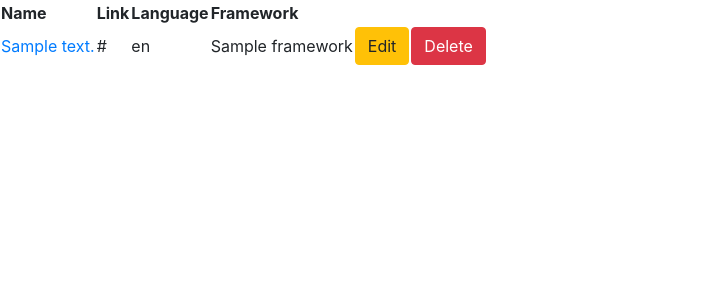
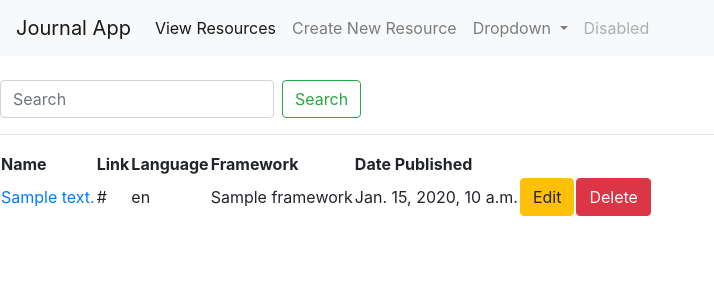
Before and after one commit to danielbe11/learnjournal, a Django app: template journal/templates/journal/view_resources.html in a window 1280 px wide. Shown: the top 300 px of the page, without its empty margins (0-714 px from the left). Run offline with Django 3.2, Linux system fonts and the light colour scheme; the template is opened without the code that fills it: most values are stand-ins (such as "Sample title", 1, 10 or a date in 2020); some libraries are stand-ins or nearby versions.

Commit message:
Added navbar, search function, delete function, notes field in form

```diff
--- a/journal/templates/journal/base.html
+++ b/journal/templates/journal/base.html
@@ -1,4 +1,5 @@
 {% load static %}
+
 
 <!DOCTYPE html>
 <html>
@@ -7,9 +8,42 @@
         <meta>
         <link href="{% static 'css/bootstrap.min.css' %}" rel="stylesheet">
     </head>
+
     <body>
+    <nav class="navbar navbar-expand-lg navbar-light bg-light">
+  <a class="navbar-brand" href="#">Journal App</a>
+  <button class="navbar-toggler" type="button" data-toggle="collapse" data-target="#navbarSupportedContent" aria-controls="navbarSupportedContent" aria-expanded="false" aria-label="Toggle navigation">
+    <span class="navbar-toggler-icon"></span>
+  </button>
+
+  <div class="collapse navbar-collapse" id="navbarSupportedContent">
+    <ul class="navbar-nav mr-auto">
+      <li class="nav-item active">
+        <a class="nav-link" href="{% url 'journal:view_resources' %}">View Resources <span class="sr-only">(current)</span></a>
+      </li>
+      <li class="nav-item">
+        <a class="nav-link" href="{% url 'journal:create_new_resource' %}">Create New Resource</a>
+      </li>
+      <li class="nav-item dropdown">
+        <a class="nav-link dropdown-toggle" href="#" id="navbarDropdown" role="button" data-toggle="dropdown" aria-haspopup="true" aria-expanded="false">
+          Dropdown
+        </a>
+        <div class="dropdown-menu" aria-labelledby="navbarDropdown">
+          <a class="dropdown-item" href="#">Action</a>
+          <a class="dropdown-item" href="#">Another action</a>
+          <div class="dropdown-divider"></div>
+          <a class="dropdown-item" href="#">Something else here</a>
+        </div>
+      </li>
+      <li class="nav-item">
+        <a class="nav-link disabled" href="#">Disabled</a>
+      </li>
+    </ul>
+  </div>
+</nav>
     {% block content %}
     {% endblock %}
     <script src="{% static 'js/bootstrap.min.js' %}"></script>
     </body>
+
 </html>
--- a/journal/templates/journal/create_new_resource.html
+++ b/journal/templates/journal/create_new_resource.html
@@ -9,7 +9,7 @@
 {% if messages %}
 <ul class="messages">
     {% for message in messages %}
-    <li  {% if message.tags %} class=" {{ message.tags }} " {% endif %}> {{ message }} </li>
+    <h  {% if message.tags %} class=" {{ message.tags }} " {% endif %}> {{ message }} </h>
     {% endfor %}
 </ul>
 {% endif %}
--- a/journal/templates/journal/view_resources.html
+++ b/journal/templates/journal/view_resources.html
@@ -2,23 +2,35 @@
 
 
 {% block content %}
+<br>
+<form class="form-inline my-2 my-lg-0">
+  <input class="form-control mr-sm-2" type="search" name="q" placeholder="Search" aria-label="Search" value="{{ request.GET.q }}">
+  <button class="btn btn-outline-success my-2 my-sm-0" type="submit">Search</button>
+</form>
+
 <table>
     <tr>
         <th>Name</th>
         <th>Link</th>
         <th>Language</th>
         <th>Framework</th>
+        <th>Date Published</th>
     </tr>
+    <hr>
     {% for item in list_resources %}
     <tr>
         <td><a href="{% url 'journal:detail_resources' resource_id=item.id %}">{{ item.name_text }}</a></td>
         <td>{{ item.link }}</td>
         <td>{{ item.language }}</td>
         <td>{{ item.framework }}</td>
+        <td>{{ item.post_date }}</td>
         <td><a href="{% url 'journal:edit_resource' resource_id=item.id %}">
             <button class="btn btn-warning">Edit</button></a></td>
-        <td><button class="btn btn-danger">Delete</button></td>
+        <td><a href="{% url 'journal:delete_resource' resource_id=item.id %}">
+            <button class="btn btn-danger">Delete</button></td>
     </tr>
     {% endfor %}
 </table>
+
+
 {% endblock %}
--- a/journal/urls.py
+++ b/journal/urls.py
@@ -7,5 +7,6 @@ urlpatterns = [
     path('', views.view_resources, name='view_resources'),
     path('<int:resource_id>/', views.detail_resources, name='detail_resources'),
     path('new-resource/', views.create_new_resource, name='create_new_resource'),
-    path('edit-resource/<int:resource_id>/', views.edit_resource, name='edit_resource'),
+    path('<int:resource_id>/edit-resource/', views.edit_resource, name='edit_resource'),
+    path('<int:resource_id>/delete-resource/', views.delete_resource, name='delete_resource'),
     ]
```
Also changed, not shown: journal/models.py (+4 -3 lines), journal/templates/journal/delete_resource.html (added, +8 -0 lines), journal/templates/journal/detail_resources.html (+8 -1 lines), journal/views.py (+57 -5 lines), journal/migrations/0004_resource_post_date.py (added).
